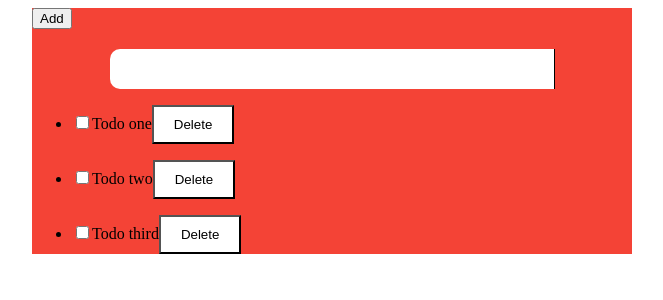
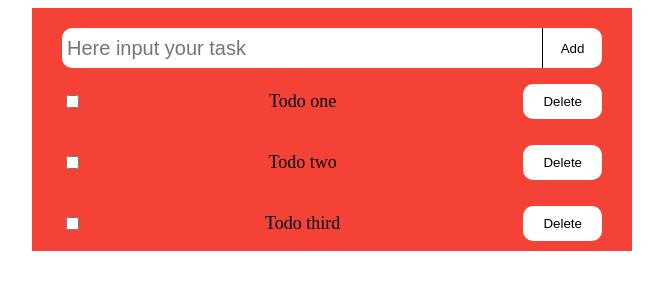
Before and after one commit to fpsstyle228/todo-app, an Angular app: page / in a window 1280 px wide. Shown: the top 300 px of the page, without its empty margins (308-971 px from the left). Built offline with nearby package versions, Linux system fonts and the light colour scheme.

Commit message:
add styles for components
style components

```diff
--- a/src/app/icon-button/icon-button.component.css
+++ b/src/app/icon-button/icon-button.component.css
@@ -0,0 +1,14 @@
+button{
+  border: none;
+  border-top-right-radius: 10px;
+  border-bottom-right-radius: 10px;
+  height: 40px;
+  width: 60px;
+  background-color: #fff;
+  color: black;
+  border-left: 1px solid black;
+}
+:host{
+  display: block;
+  padding-top: 20px;
+}
--- a/src/app/icon-button/icon-button.component.ts
+++ b/src/app/icon-button/icon-button.component.ts
@@ -1,4 +1,5 @@
 import { Component, EventEmitter, OnInit, Input, Output } from '@angular/core';
+import {ToDoService} from "../to-do-service.service";
 
 @Component({
   selector: 'app-icon-button',
@@ -8,10 +9,14 @@ import { Component, EventEmitter, OnInit, Input, Output } from '@angular/core';
 export class IconButtonComponent implements OnInit {
   @Input() buttonName: string;
   @Input() inputText: string;
-  @Output() onButtonAdd = new EventEmitter<string>();
-  constructor() { }
+  constructor(private _toDoService:ToDoService) { }
   iconButtonClick(inputText: string) {
-    this.onButtonAdd.emit(inputText);
+    const pushObject = {
+      id: this._toDoService.getToDos().length,
+      title: inputText,
+      completed: false
+    }
+    this._toDoService.addToDos(pushObject)
   }
   ngOnInit() {
   }
--- a/src/app/text-button/text-button.component.css
+++ b/src/app/text-button/text-button.component.css
@@ -1,5 +1,8 @@
-:host > button{
+button{
   padding: 10px 20px 10px 20px;
   color: black;
   background-color: #fff;
+  border-radius: 10px;
+  outline: none;
+  border: none;
 }
--- a/src/app/text-button/text-button.component.html
+++ b/src/app/text-button/text-button.component.html
@@ -1 +1 @@
-<button>Delete</button>
+<button (click)="textButtonClick(deleteIndex)" >Delete</button>
--- a/src/app/text-button/text-button.component.ts
+++ b/src/app/text-button/text-button.component.ts
@@ -1,4 +1,5 @@
-import { Component, OnInit } from '@angular/core';
+import {Component, Input, OnInit} from '@angular/core';
+import {ToDoService} from "../to-do-service.service";
 
 @Component({
   selector: 'app-text-button',
@@ -6,9 +7,11 @@ import { Component, OnInit } from '@angular/core';
   styleUrls: ['./text-button.component.css']
 })
 export class TextButtonComponent implements OnInit {
-
-  constructor() { }
-
+  @Input() deleteIndex:number;
+  constructor(private _toDoService:ToDoService) { }
+  textButtonClick(index){
+    this._toDoService.deleteToDos(index);
+  }
   ngOnInit() {
   }
 
--- a/src/app/to-do-service.service.ts
+++ b/src/app/to-do-service.service.ts
@@ -29,7 +29,10 @@ export class ToDoService {
   changeToDos(index,property,value){
     this.toDoArray[index][property] = value;
   }
-  setToDos(obj: ToDoInterface){
+  deleteToDos(index){
+    this.toDoArray.splice(index,1);
+  }
+  addToDos(obj: ToDoInterface){
     this.toDoArray.push(obj);
   }
 }
--- a/src/app/todo-component/todo-component.component.css
+++ b/src/app/todo-component/todo-component.component.css
@@ -2,3 +2,7 @@
   background-color: #f44336;
   width: 600px;
 }
+.input{
+  display: flex;
+  justify-content: center;
+}
--- a/src/app/todo-component/todo-component.component.html
+++ b/src/app/todo-component/todo-component.component.html
@@ -1,14 +1,11 @@
 <div class="todo-main">
   <div class="input">
-    <div class="input-inside">
+      <app-todo-input
+        (toDoChanged)="toDoChanged($event)" ></app-todo-input>
       <app-icon-button
         buttonName="Add"
         [inputText]="userTask"
         (onButtonAdd)="onButtonAdd($event)"></app-icon-button>
-      <app-todo-input
-        (toDoChanged)="toDoChanged($event)" ></app-todo-input>
-      <app-todo-list></app-todo-list>
     </div>
-  </div>
-
+  <app-todo-list></app-todo-list>
 </div>
--- a/src/app/todo-input/todo-input.component.css
+++ b/src/app/todo-input/todo-input.component.css
@@ -1,37 +1,18 @@
 .input-inside > input{
   font-size: 20px;
   color: grey;
-  width: 74%;
+  width: 100%;
   height: 40px;
-  padding: 0;
   border-bottom-left-radius: 10px;
   border-top-left-radius: 10px;
   border: none;
   border-right: 1px solid black;
+  padding: 0 5px;
 }
-
-.input-inside > button {
-  background-color: #ffffff;
-  color: #555;
-  cursor: pointer;
-  font-size: 20px;
-  width: 24%;
-  height: 40px;
-  border: none;
-  border-bottom-right-radius: 10px;
-  border-top-right-radius: 10px;
-}
-
-.input-inside > button:hover{
-  background-color: #d0d0d0;
-  transition: all ease 0.4s;
-}
-
 .input-inside{
   padding-top: 20px;
-  display: flex;
-  justify-content: center;
 }
-
-.input{
+:host{
+  display: block;
+  width: 80%;
 }
--- a/src/app/todo-input/todo-input.component.html
+++ b/src/app/todo-input/todo-input.component.html
@@ -2,5 +2,6 @@
     <input
       [(ngModel)]="tepmTaskInput"
       (input)="toDoChange(tepmTaskInput)"
-      type="text">
+      type="text"
+      placeholder="Here input your task"/>
  </div>
--- a/src/app/todo-list/todo-list.component.css
+++ b/src/app/todo-list/todo-list.component.css
@@ -1,39 +1,15 @@
-.todo-list{
-
+ul{
+  list-style: none;
+  padding-left: 30px;
+  padding-right: 30px;
+  padding-bottom: 10px;
 }
-.list-cont{
+ul > li {
   display: flex;
   justify-content: space-between;
   align-items: center;
+}
+ul > li > span {
   font-size: 18px;
-  color: black;
+  font-weight: 400;
 }
-
-.list-button{
-  border: none;
-  outline: none;
-  height: 50px;
-  margin-right: 10px;
-  font-size: 20px !important;
-  background-color: #ffffff;
-  border-radius: 10px;
-  cursor: pointer;
-  margin-right: 10px;
-  margin-left: 10px;
-}
-.list-button:hover{
-  background-color: #d0d0d0;
-  transition: all ease 0.4s;
-}
-
-.list-input{
-  margin-left: 10px;
-  margin-right: 10px;
-}
-.task-complete{
-  text-decoration: line-through;
-}
-.list-text{
-  max-width: 80%;
-  text-align: center;
-}
--- a/src/app/todo-list/todo-list.component.html
+++ b/src/app/todo-list/todo-list.component.html
@@ -1,5 +1,7 @@
 <ul *ngFor="let toDo of toDoList; let i = index" >
-  <li><app-app-checbox [checkIndex] = "i" (onCheckBoxChange)="onCheckBoxChange($event)" ></app-app-checbox>
+  <li>
+    <app-app-checbox [checkIndex] = "i" ></app-app-checbox>
     <span [ngClass]="{'task-complete': toDo.completed }">{{toDo.title}}</span>
-    <app-text-button></app-text-button></li>
+    <app-text-button [deleteIndex] = "i" ></app-text-button>
+  </li>
 </ul>
```
